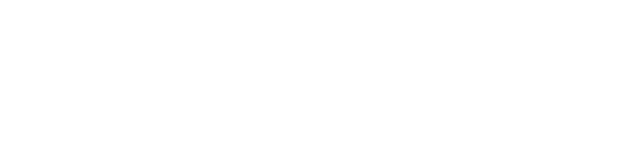
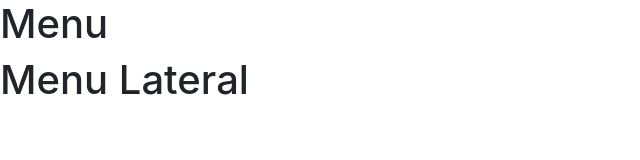
Before and after one commit to emanueljtc/theme-ONYS, a plain HTML site: page proyectos.html in a window 1280 px wide. Shown: the whole page, without its empty margins (0-640 px from the left). Drawn offline with nearby package versions, Linux system fonts and the light colour scheme.

Commit message:
DEV: extructura proyecto

```diff
--- a/proyectos.html
+++ b/proyectos.html
@@ -12,7 +12,14 @@
 </head>
 
 <body>
-
+  <div class="main">
+    <div class="content-nav-top">
+      <h1>Menu</h1>
+    </div>
+    <div class="content-nav-lateral">
+      <h1>Menu Lateral</h1>
+    </div>
+  </div>
   <!-- Boostrap 4.3 JS -->
   <script src="https://code.jquery.com/jquery-3.3.1.slim.min.js"
     integrity="sha384-q8i/X+965DzO0rT7abK41JStQIAqVgRVzpbzo5smXKp4YfRvH+8abtTE1Pi6jizo" crossorigin="anonymous">
```
